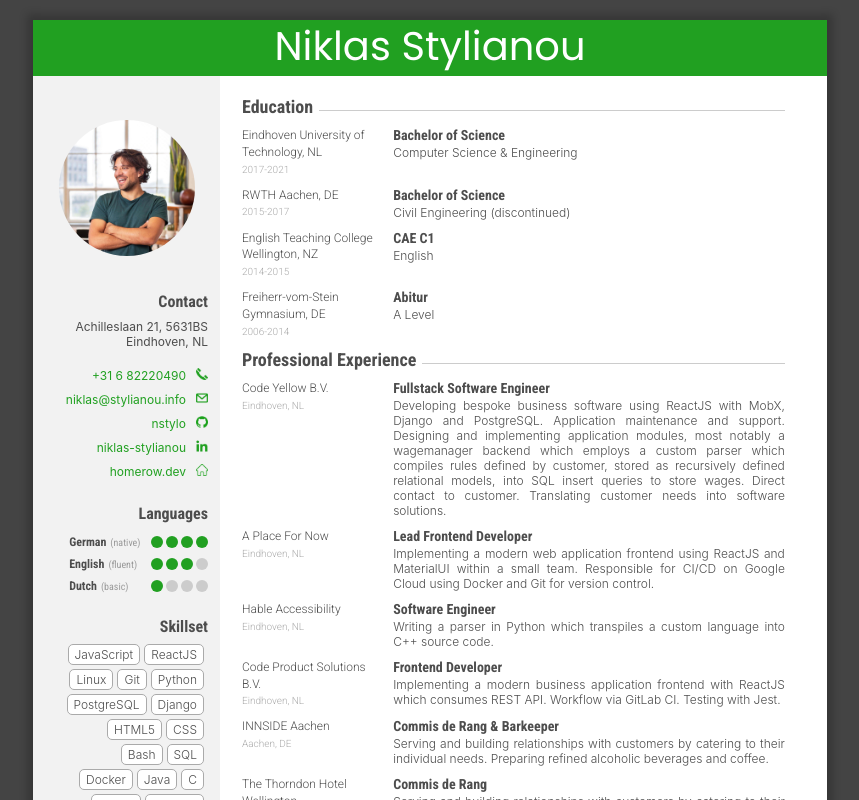
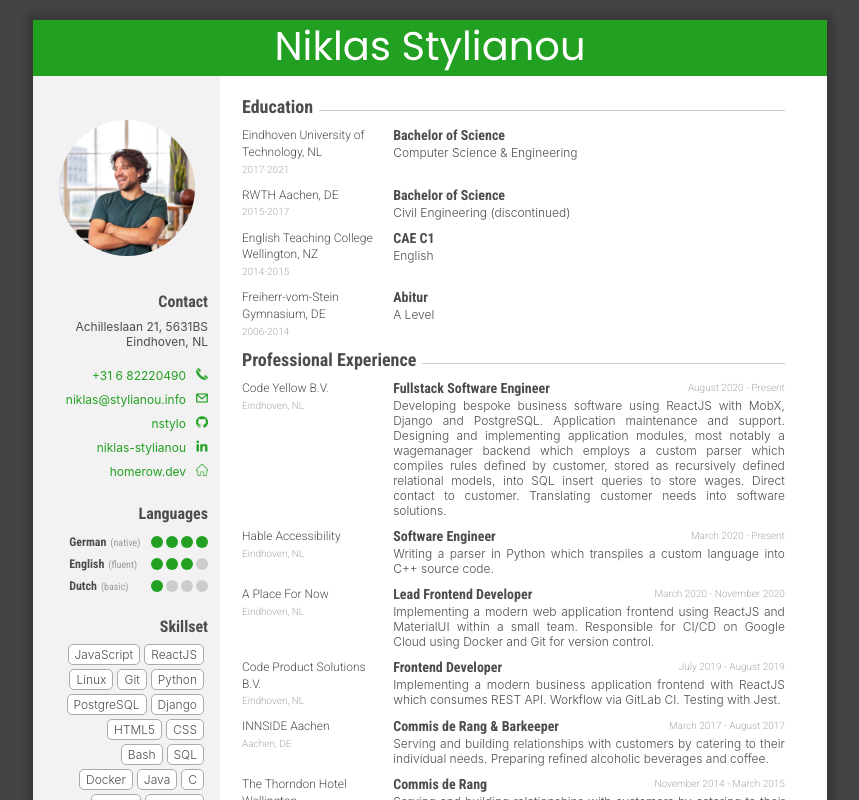
Before and after one commit to nstylo/cv, a React (Create React App) app: page / in a window 1280 px wide. Shown: the top 800 px of the page, without its empty margins (210-1069 px from the left). Built offline with nearby package versions, Linux system fonts and the light colour scheme; no server answers.

Commit message:
Add date

```diff
--- a/src/App.js
+++ b/src/App.js
@@ -91,6 +91,11 @@ const SectionHeader = styled.div`
   color: #4d4d4d;
 `;
 
+const PositionDate = styled.div`
+  display: flex;
+  justify-content: space-between;
+`;
+
 const HR = styled.div`
   flex-grow: 1;
   width: 100%;
@@ -148,6 +153,15 @@ const Place = styled.p`
   margin-top: 2px;
 `;
 
+const Date = styled.p`
+  font-weight: 300;
+  color: #aaa;
+  margin: 0;
+  font-family: "Roboto";
+  font-size: 10px;
+  margin-top: 2px;
+`;
+
 const Me = styled.div`
   background: url(${me}) no-repeat;
   background-size: cover;
@@ -157,7 +171,15 @@ const Me = styled.div`
   background-position: 0mm -2mm;
 `;
 
-const SectionItem = ({ entity, place, position, children, href, ...props }) => {
+const SectionItem = ({
+  entity,
+  place,
+  position,
+  date,
+  children,
+  href,
+  ...props
+}) => {
   return (
     <SectionItemWrapper>
       <SectionItemLeft>
@@ -169,7 +191,10 @@ const SectionItem = ({ entity, place, position, children, href, ...props }) => {
         <Place>{place}</Place>
       </SectionItemLeft>
       <SectionItemRight>
-        <SectionItemHeader>{position}</SectionItemHeader>
+        <PositionDate>
+          <SectionItemHeader>{position}</SectionItemHeader>
+          <Date>{date}</Date>
+        </PositionDate>
         <SectionItemContent>{children}</SectionItemContent>
       </SectionItemRight>
     </SectionItemWrapper>
@@ -672,6 +697,7 @@ function CV() {
                 entity="Code Yellow B.V."
                 place="Eindhoven, NL"
                 position="Fullstack Software Engineer"
+                date="August 2020 - Present"
                 href="https://www.codeyellow.nl/"
               >
                 Developing bespoke business software using ReactJS with MobX,
@@ -684,9 +710,20 @@ function CV() {
                 software solutions.
               </SectionItem>
               <SectionItem
+                entity="Hable Accessibility"
+                place="Eindhoven, NL"
+                position="Software Engineer"
+                date="March 2020 - Present"
+                href="https://www.iamhable.com/"
+              >
+                Writing a parser in Python which transpiles a custom language
+                into C++ source code.
+              </SectionItem>
+              <SectionItem
                 entity="A Place For Now"
                 place="Eindhoven, NL"
                 position="Lead Frontend Developer"
+                date="March 2020 - November 2020"
                 href="https://github.com/nstylo/aplacefornow.nl"
               >
                 Implementing a modern web application frontend using ReactJS and
@@ -694,18 +731,10 @@ function CV() {
                 Cloud using Docker and Git for version control.
               </SectionItem>
               <SectionItem
-                entity="Hable Accessibility"
-                place="Eindhoven, NL"
-                position="Software Engineer"
-                href="https://www.iamhable.com/"
-              >
-                Writing a parser in Python which transpiles a custom language
-                into C++ source code.
-              </SectionItem>
-              <SectionItem
                 entity="Code Product Solutions B.V."
                 place="Eindhoven, NL"
                 position="Frontend Developer"
+                date="July 2019 - August 2019"
                 href="https://www.code-ps.com/office/id11603/eindhoven/"
               >
                 Implementing a modern business application frontend with ReactJS
@@ -716,6 +745,7 @@ function CV() {
                 entity="INNSIDE Aachen"
                 place="Aachen, DE"
                 position="Commis de Rang & Barkeeper"
+                date="March 2017 - August 2017"
                 href="https://www.melia.com/en/hotels/germany/aachen/innside-aachen/index.htm"
               >
                 Serving and building relationships with customers by catering to
@@ -726,6 +756,7 @@ function CV() {
                 entity="The Thorndon Hotel Wellington"
                 place="Wellington, NZ"
                 position="Commis de Rang"
+                date="November 2014 - March 2015"
                 href="https://www.rydges.com/accommodation/new-zealand/the-thorndon-hotel-wellington/"
               >
                 Serving and building relationships with customers by catering to
```
